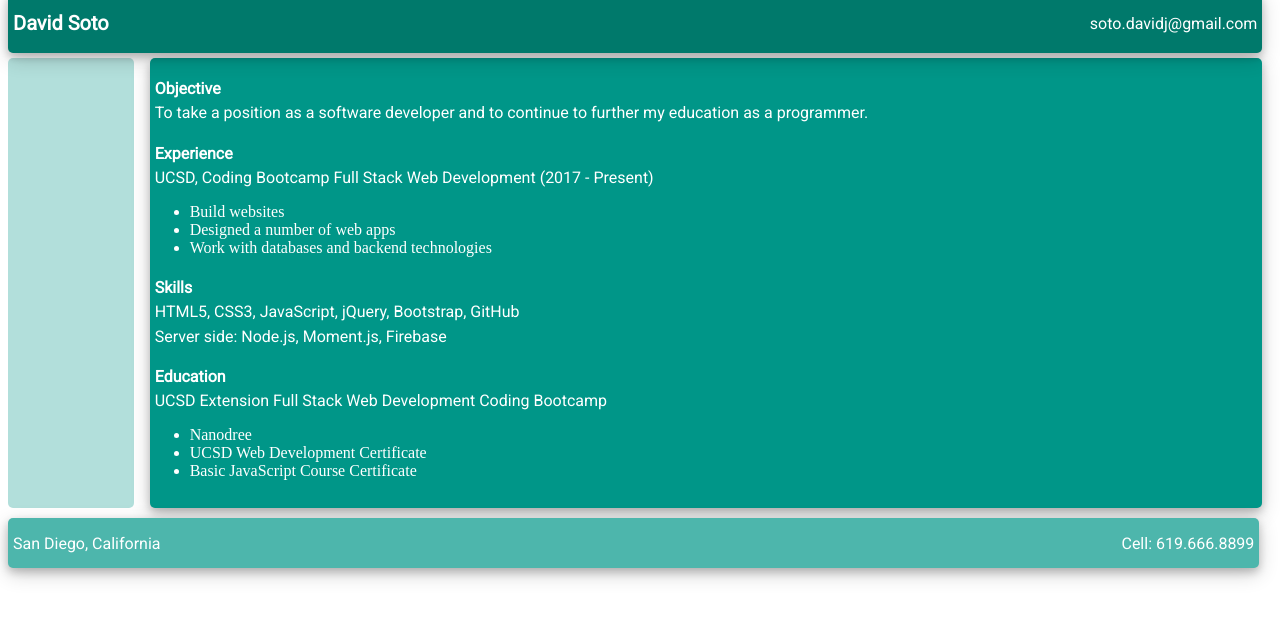
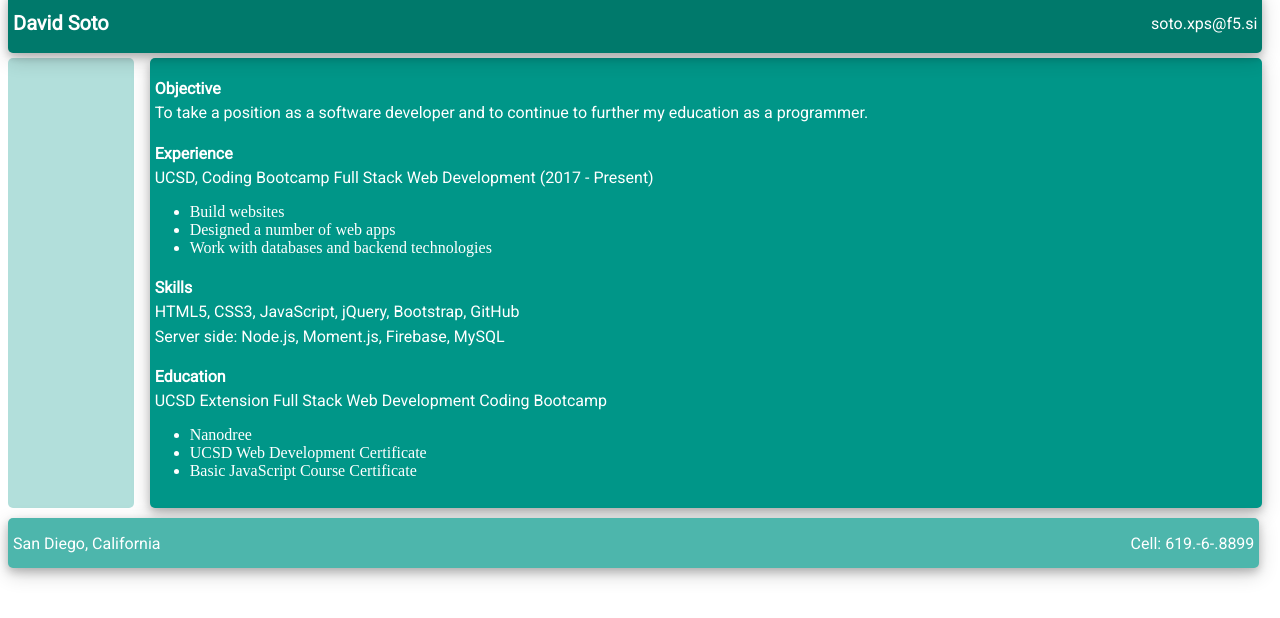
Before and after one commit to daviddadev/david-soto-web-resume, a plain HTML site: page index.html in a window 1280 px wide. Drawn offline with Linux system fonts and the light colour scheme.

Commit message:
Hid personal number, replaced email address

```diff
--- a/index.html
+++ b/index.html
@@ -8,7 +8,7 @@
 	<body>
 		<div id="header">
 			<h1 id="name">David Soto</h1>
-			<a href="mailto:soto.davidj@gmail.com"><p id="email">soto.davidj@gmail.com</p></a>
+			<a href="mailto:soto.xps@f5.si"><p id="email">soto.xps@f5.si</p></a>
 		</div>
 		<div class="left"></div>
 		<div class="right">
@@ -23,7 +23,7 @@
 			</ul>
 			<h4>Skills</h4>
 			<p>HTML5, CSS3, JavaScript, jQuery, Bootstrap, GitHub</p>
-			<p>Server side: Node.js, Moment.js, Firebase</p>
+			<p>Server side: Node.js, Moment.js, Firebase, MySQL</p>
 			<h4>Education</h4>
 			<p>UCSD Extension Full Stack Web Development Coding Bootcamp</p>
 			<ul>
@@ -34,7 +34,7 @@
 		</div>
 		<div id="footer">
 			<p id="city">San Diego, California</p>
-			<p id="phoneNumber">Cell: 619.666.8899</p>
+			<p id="phoneNumber">Cell: 619.-6-.8899</p>
 		</div>
 	</body>
 </html>
```
